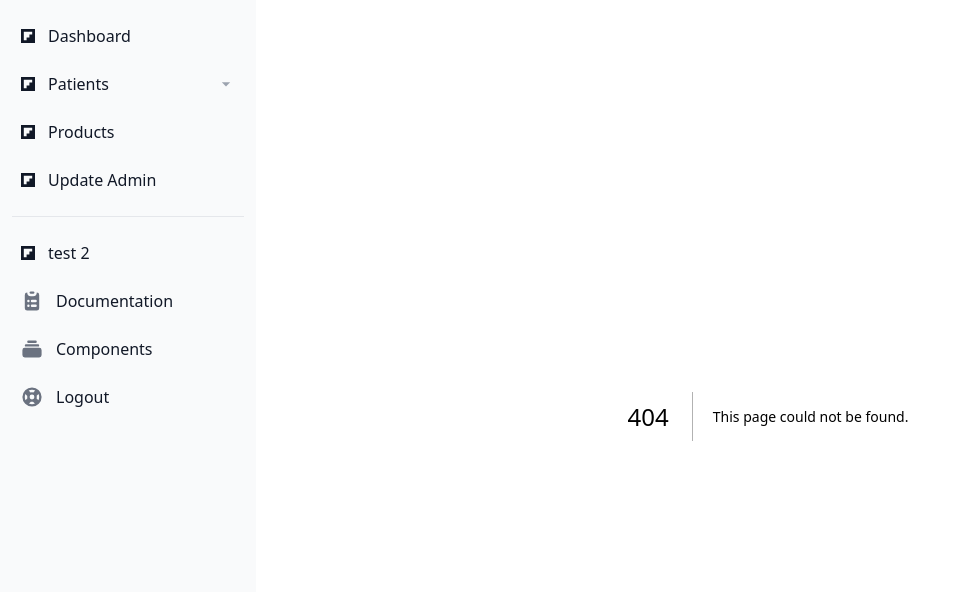
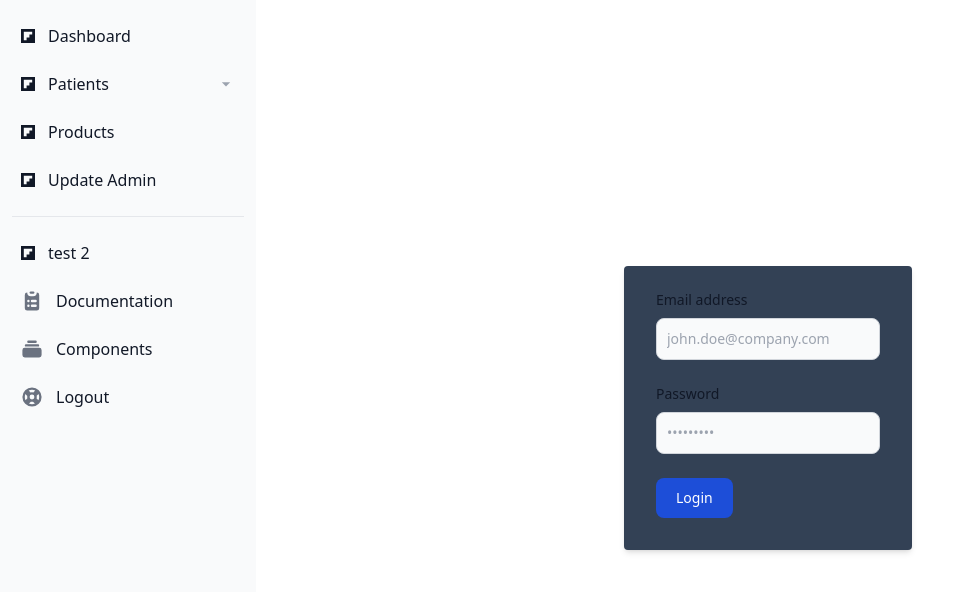
Before and after one commit to ProgMahabub21/HMS-nextJS, a Next.js app: page /Admin in a window 1280 px wide. Before the commit this address had no page. Shown: the top 592 px of the page, without its empty margins (0-963 px from the left). Built offline with nearby package versions, Linux system fonts and the light colour scheme.

Commit message:
Create index.tsx

```diff
--- /dev/null
+++ b/src/pages/Admin/index.tsx
@@ -0,0 +1,89 @@
+import { useState } from "react";
+import axios from "axios";
+import { axiosInstance } from "../common/axios";
+import { useRouter } from "next/router";
+
+export default function LoginPage() {
+    const router = useRouter();
+
+    const [email, setEmail] = useState("");
+    const [password, setPassword] = useState("");
+
+    const [errors, setErrors] = useState("");
+
+    const handleSubmit = async (e: any) => {
+        e.preventDefault();
+
+        try {
+            const response = await axiosInstance.post("/admin/login", {
+                email,
+                password,
+            });
+
+            router.push("/admin/dashboard");
+        } catch (error: any) {
+            console.log(error);
+            setErrors(error.response?.data?.message ?? "Something went wrong");
+        }
+    };
+    return (
+        <>
+            {errors && (
+                <div
+                    className="bg-red-100 border border-red-400 text-red-700 px-4 py-3 rounded relative"
+                    role="alert"
+                >
+                    <strong className="font-bold">Error!</strong>
+                    <span className="block sm:inline">{errors}</span>
+                </div>
+            )}
+
+            <div className="flex justify-center items-center h-screen">
+                <form
+                    onSubmit={handleSubmit}
+                    className="bg-[#334155] shadow-md rounded px-8 pt-6 pb-8 mb-4"
+                >
+                    <div className="mb-6">
+                        <label
+                            htmlFor="email"
+                            className="block mb-2 text-sm font-medium text-gray-900 dark:text-white"
+                        >
+                            Email address
+                        </label>
+                        <input
+                            type="email"
+                            id="email"
+                            className="bg-gray-50 border border-gray-300 text-gray-900 text-sm rounded-lg focus:ring-blue-500 focus:border-blue-500 block w-full p-2.5 dark:bg-gray-700 dark:border-gray-600 dark:placeholder-gray-400 dark:text-white dark:focus:ring-blue-500 dark:focus:border-blue-500"
+                            placeholder="john.doe@company.com"
+                            required
+                            onChange={(e) => setEmail(e.target.value)}
+                        />
+                    </div>
+
+                    <div className="mb-6">
+                        <label
+                            htmlFor="password"
+                            className="block mb-2 text-sm font-medium text-gray-900 dark:text-white"
+                        >
+                            Password
+                        </label>
+                        <input
+                            type="password"
+                            id="password"
+                            className="bg-gray-50 border border-gray-300 text-gray-900 text-sm rounded-lg focus:ring-blue-500 focus:border-blue-500 block w-full p-2.5 dark:bg-gray-700 dark:border-gray-600 dark:placeholder-gray-400 dark:text-white dark:focus:ring-blue-500 dark:focus:border-blue-500"
+                            placeholder="•••••••••"
+                            required
+                            onChange={(e) => setPassword(e.target.value)}
+                        />
+                    </div>
+                    <button
+                        type="submit"
+                        className="text-white bg-blue-700 hover:bg-blue-800 focus:ring-4 focus:outline-none focus:ring-blue-300 font-medium rounded-lg text-sm w-full sm:w-auto px-5 py-2.5 text-center dark:bg-blue-600 dark:hover:bg-blue-700 dark:focus:ring-blue-800"
+                    >
+                        Login
+                    </button>
+                </form>
+            </div>
+        </>
+    );
+}
```
